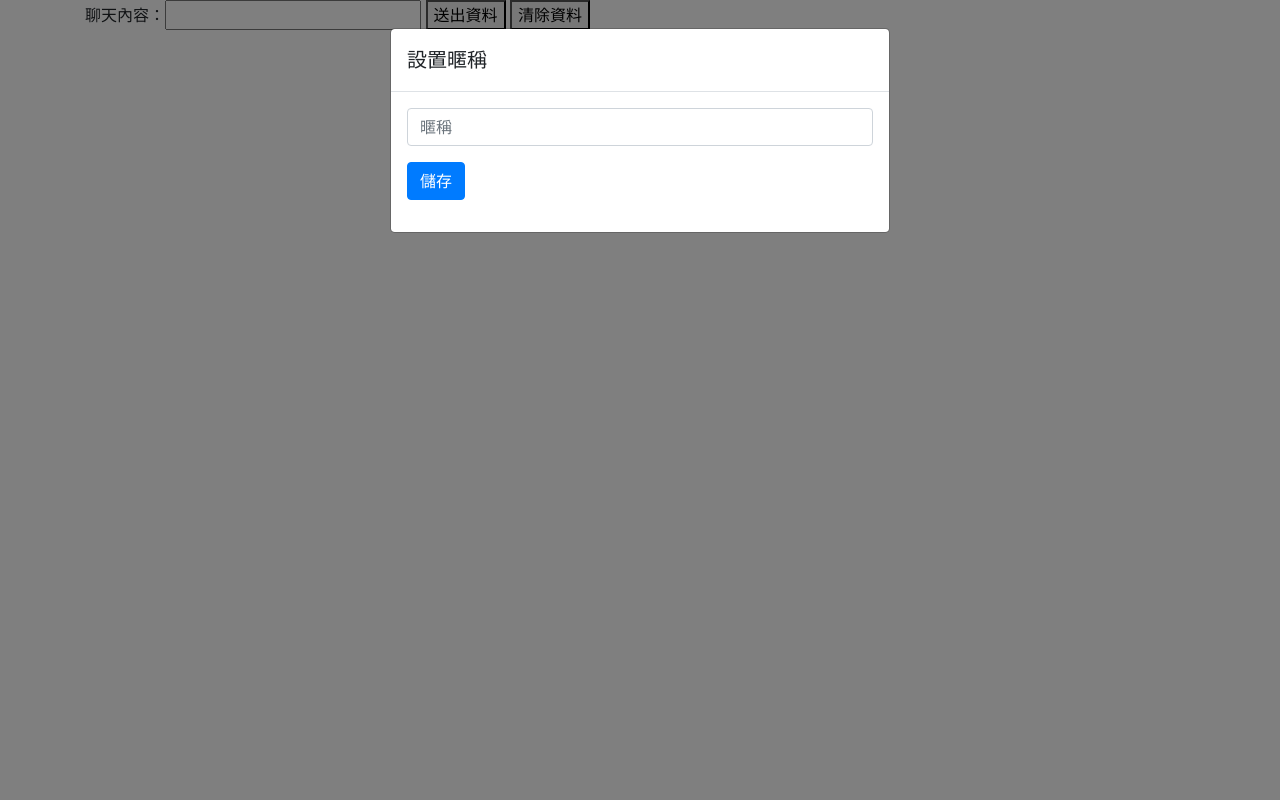
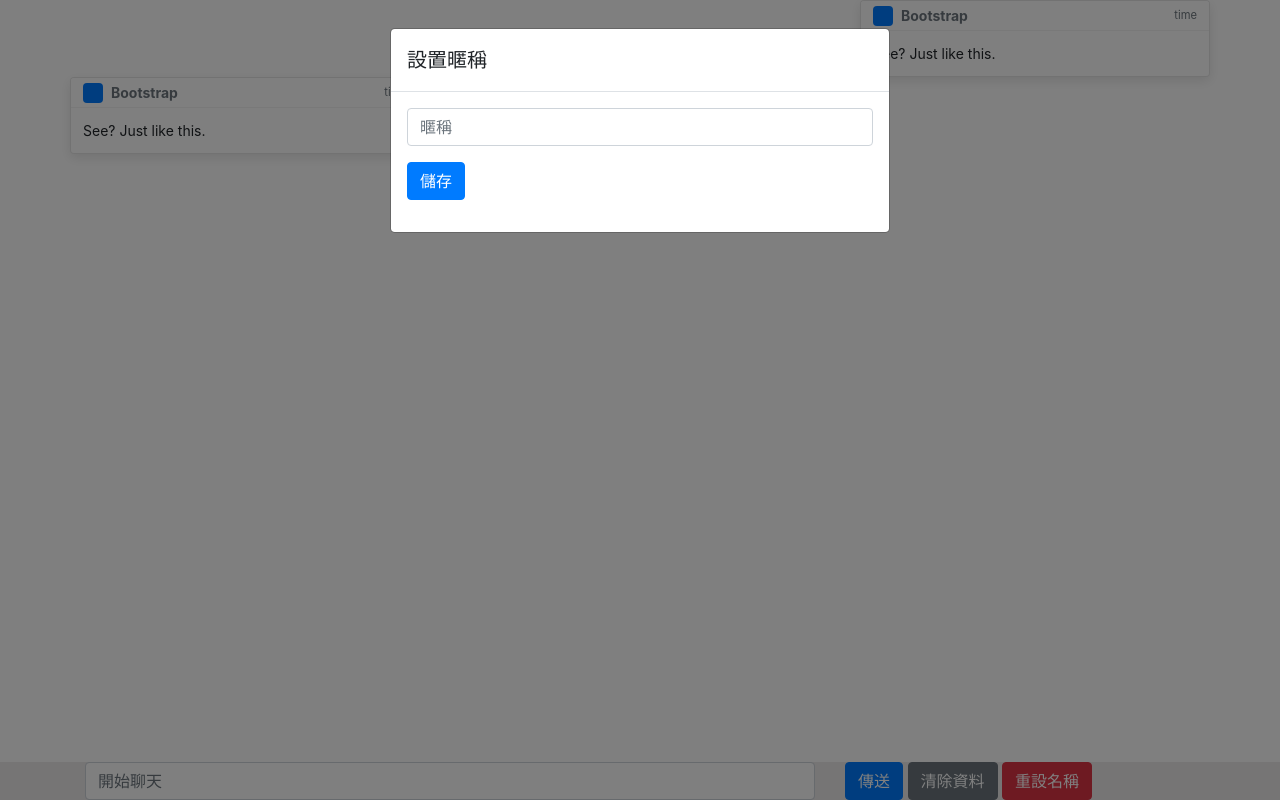
Before and after one commit to miyuiki/TSMC-Chat, a plain HTML site: page public/index.html in a window 1280 px wide. Drawn offline with nearby package versions, Linux system fonts and the light colour scheme; no server answers.

Commit message:
modify message box

```diff
--- a/public/db.js
+++ b/public/db.js
@@ -16,6 +16,7 @@ $(document).ready(function () {
 $(function () {
     var $btn = $('#btn'),
         $show = $('#show'),
+        $reset = $('#reset')
         $clean = $('#clean');
 
     var config = {
@@ -42,12 +43,17 @@ $(function () {
         database.remove();
     });
 
+    $reset.on('click', function() {
+        // alert('work')
+        $('#exampleModal').modal('show')
+    });
+
     database.on('value', function (snapshot) {
         $show.html('');
         var arr = [];
         for (var i in snapshot.val()) {
             arr.push(snapshot.val()[i]);
-            $show.append('<div class="row">' + snapshot.val()[i].name + ':' + snapshot.val()[i].content + '</div>');
+            $show.append('<div class="row"><span class="rounded">' + snapshot.val()[i].name + ':' + snapshot.val()[i].content + '</span></div>');
         }
     });
 
--- a/public/index.html
+++ b/public/index.html
@@ -7,10 +7,54 @@
     <script src="https://code.jquery.com/jquery-3.5.1.js"
         integrity="sha256-QWo7LDvxbWT2tbbQ97B53yJnYU3WhH/C8ycbRAkjPDc=" crossorigin="anonymous"></script>
 
-
+    <style type="text/css">
+        .footer {
+            position: absolute;
+            bottom: 0;
+            width: 100%;
+            background-color: #eceaea;
+        }
+    </style>
 </head>
 
 <body>
+    <div class="container">
+        <div class="row justify-content-end">
+            <div class="toast fade show" role="alert" aria-live="assertive" aria-atomic="true" style="width: 100%;">
+                <div class="toast-header">
+                    <svg class="bd-placeholder-img rounded mr-2" width="20" height="20"
+                        xmlns="http://www.w3.org/2000/svg" preserveAspectRatio="xMidYMid slice" focusable="false"
+                        role="img">
+                        <rect width="100%" height="100%" fill="#007aff"></rect>
+                    </svg>
+                    <strong class="mr-auto">Bootstrap</strong>
+                    <small class="text-muted">time</small>
+                </div>
+                <div class="toast-body">
+                    See? Just like this.
+                </div>
+            </div>
+        </div>
+        <div class="row">
+            <div class="toast fade show" role="alert" aria-live="assertive" aria-atomic="true" style="width: 100%;">
+                <div class="toast-header">
+                    <svg class="bd-placeholder-img rounded mr-2" width="20" height="20"
+                        xmlns="http://www.w3.org/2000/svg" preserveAspectRatio="xMidYMid slice" focusable="false"
+                        role="img">
+                        <rect width="100%" height="100%" fill="#007aff"></rect>
+                    </svg>
+                    <strong class="mr-auto">Bootstrap</strong>
+                    <small class="text-muted">time</small>
+                </div>
+                <div class="toast-body">
+                    See? Just like this.
+                </div>
+            </div>
+        </div>
+    </div>
+
+
+
     <div class="modal fade" id="exampleModal" tabindex="-1" role="dialog" aria-labelledby="exampleModalLabel"
         aria-hidden="true">
         <div class="modal-dialog" role="document">
@@ -26,12 +70,6 @@
                         <button type="submit" class="btn btn-primary" data-dismiss="modal">儲存</button>
                     </form>
                 </div>
-            </div>
-        </div>
-    </div>
-    <div class="container">
-        <div class="d-flex justify-content-center align-items-center w-100">
-            <div class="text-left bg-warning w-50" id="show">
             </div>
         </div>
     </div>
@@ -56,11 +94,18 @@
     <script>
         $('#exampleModal').modal({ show: true, backdrop: 'static', keyboard: false });
     </script>
-    <footer class="navbar-fixed-bottom">
-        <div class="container">
-            聊天內容：<input id="content">
-            <button id="btn">送出資料</button>
-            <button id="clean">清除資料</button>
+    <footer class="footer"">
+        <div class=" container">
+        <div class="row">
+            <div class="col">
+                <input type="text" class="form-control" id="content" placeholder="開始聊天"">
+                </div>
+                <div class=" col-4">
+                <button id="btn" class="btn btn-primary">傳送</button>
+                <button id="clean" class="btn btn-secondary">清除資料</button>
+                <button id="reset"" class=" btn btn-danger">重設名稱</button>
+            </div>
+        </div>
         </div>
     </footer>
 </body>
```
Also changed, not shown: 1 other file.
